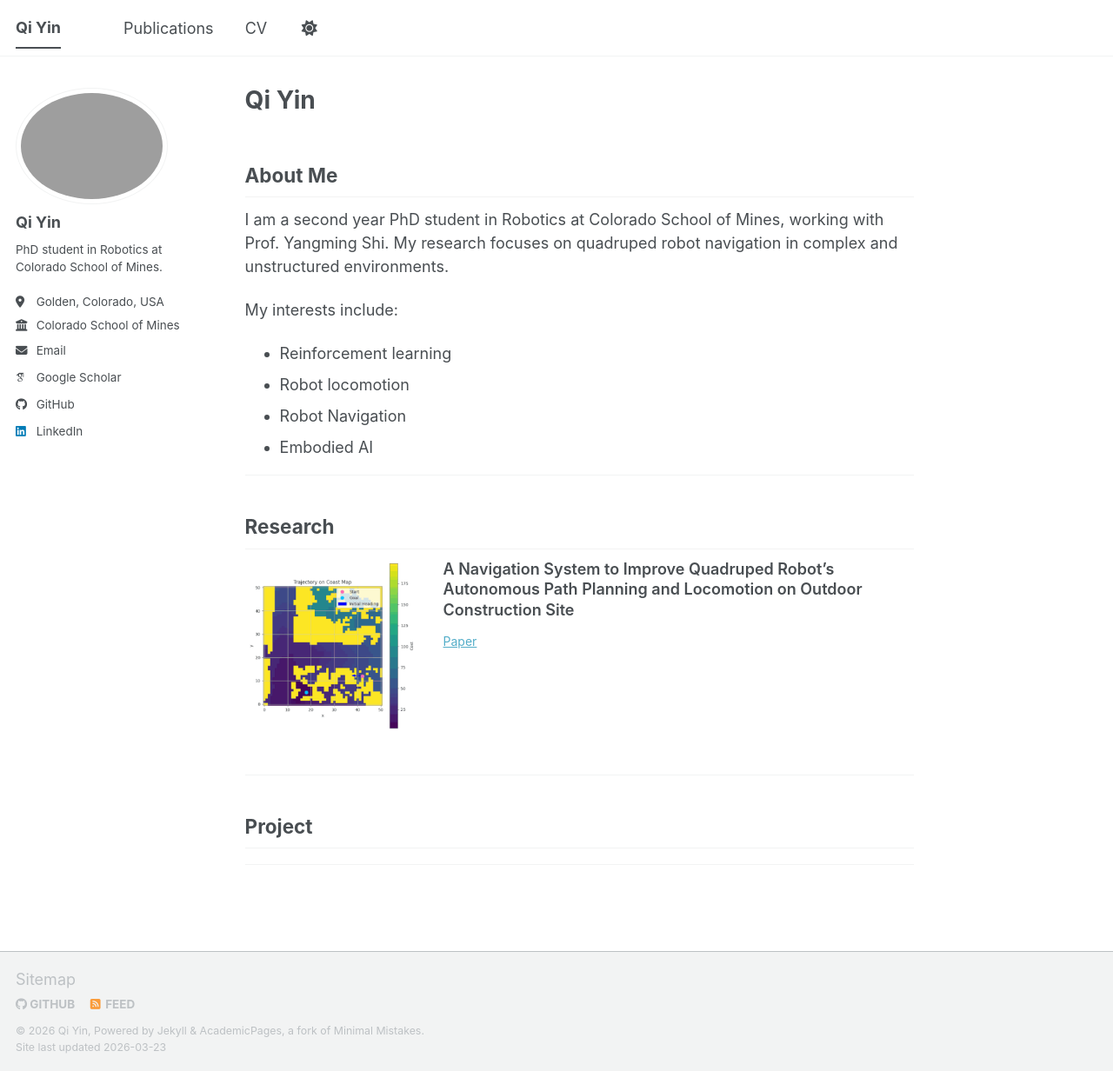
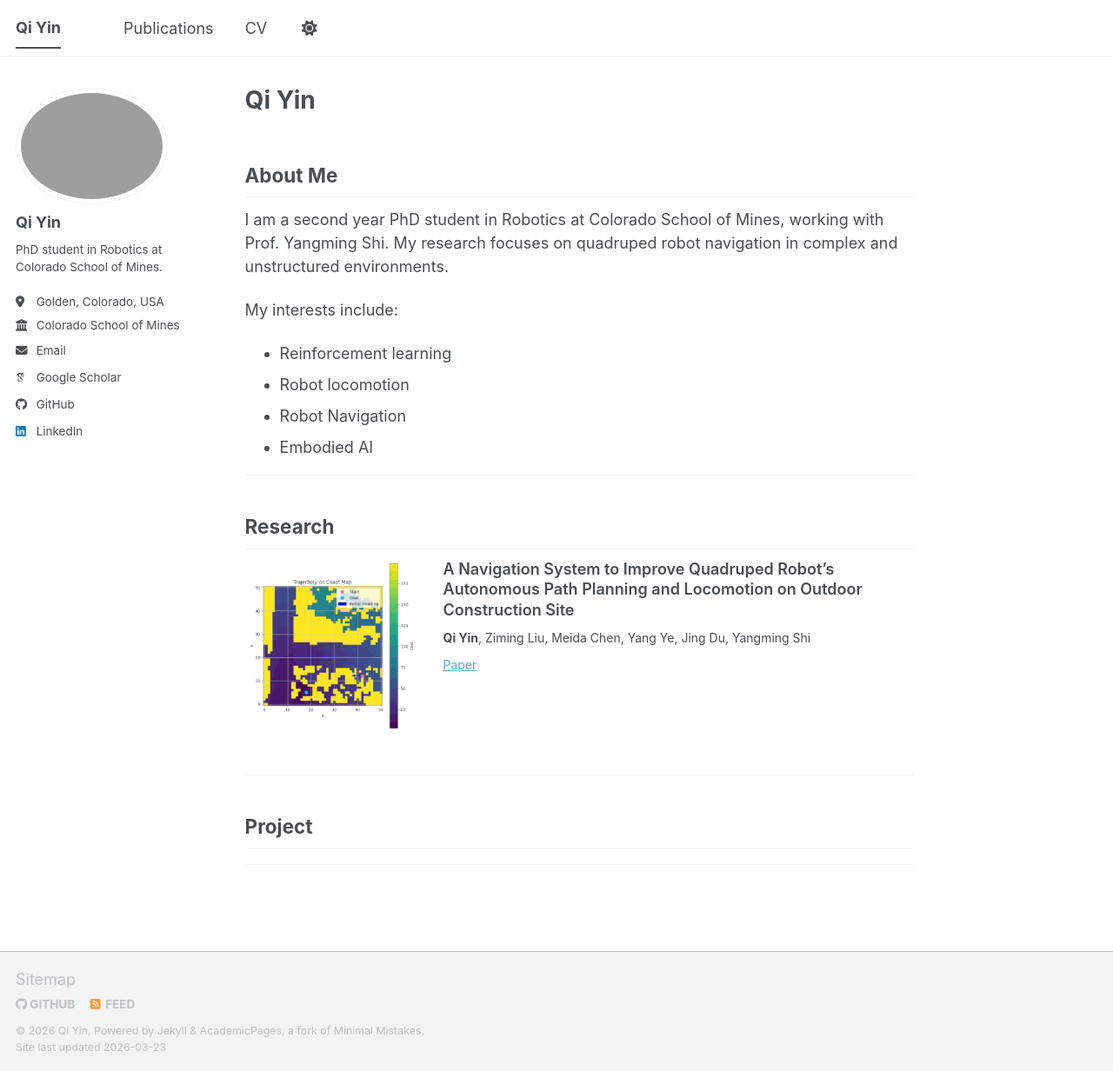
Before and after one commit to Qiii04/Qiii04.github.io, a Jekyll site: the page built from _pages/about.md, in a window 1280 px wide and 1232 px high. Shown: the whole window at 87% size. Built offline with Jekyll 4.4.1, drawn with Linux system fonts in a browser that asks for light colours; some web fonts are replaced; a script bundle is joined from its source files by our own code; library files that are not in the unit come from our copies.

Commit message:
Update about.md

```diff
--- a/_pages/about.md
+++ b/_pages/about.md
@@ -17,19 +17,21 @@ My interests include:
 ## Research
 <div style="display: flex; align-items: flex-start; gap: 28px; margin-bottom: 48px;">
 
-  <!-- 左侧GIF/图片 -->
+  <!-- GIF/figure -->
   <div style="flex: 0 0 200px;">
     <img src="/images/connav.gif" alt="project" style="width: 100%;">
   </div>
 
-  <!-- 右侧内容 -->
+  <!--  -->
   <div style="flex: 1;">
 
-    <!-- 标题 -->
+    <!-- title -->
     <p style="margin: 0 0 10px 0; font-size: 18px; font-weight: 600; line-height: 1.3;">
       A Navigation System to Improve Quadruped Robot’s Autonomous Path Planning and Locomotion on Outdoor Construction Site
     </p>
-
+    <p style="margin: 0 0 6px 0; font-size: 14px;">
+      <strong>Qi Yin</strong>, Ziming Liu, Meida Chen, Yang Ye, Jing Du, Yangming Shi
+    </p>
     <!-- links -->
     <p style="margin: 0;">
       <a href="#" style="font-size: 14px;">Paper</a>
```
